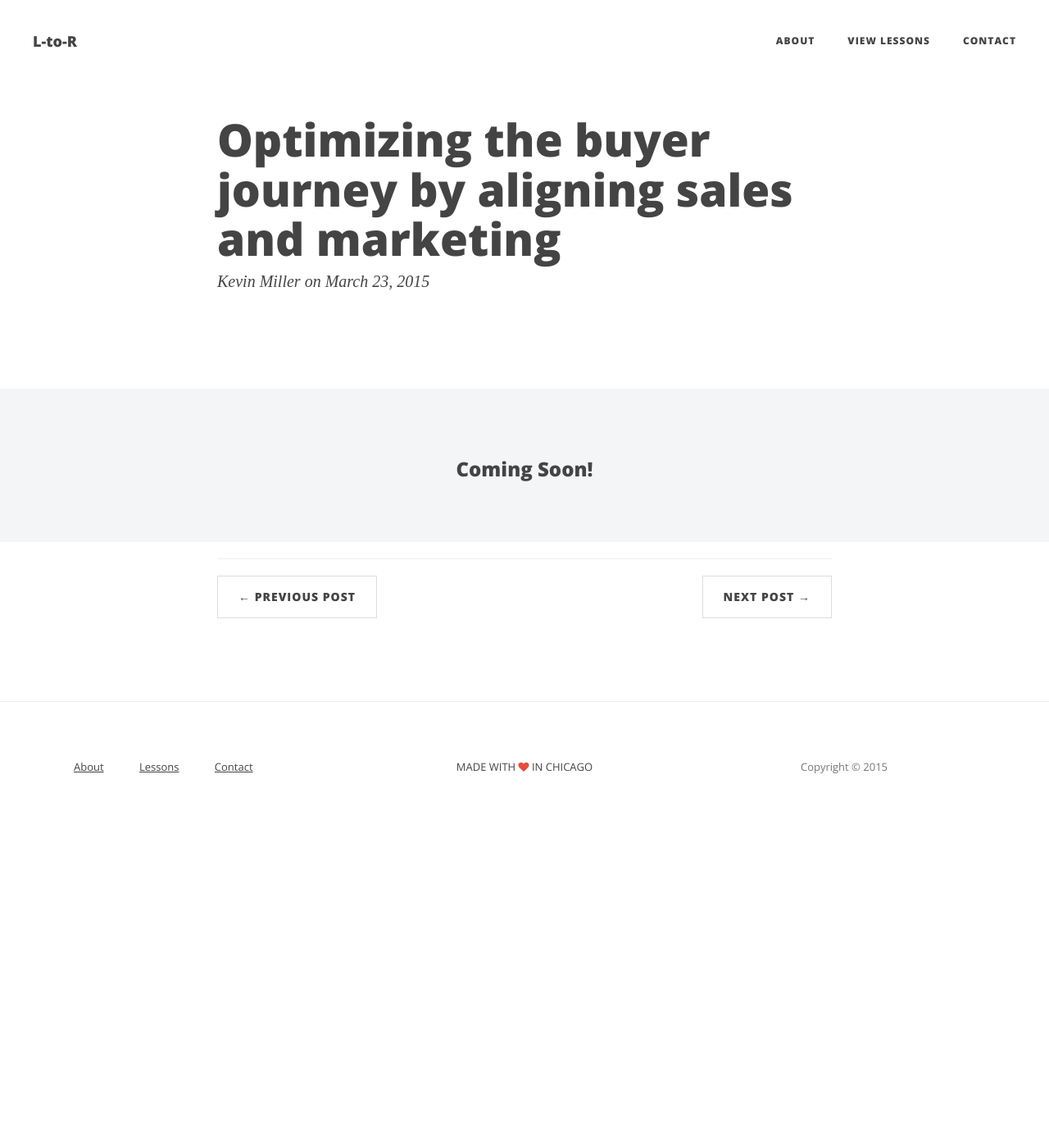
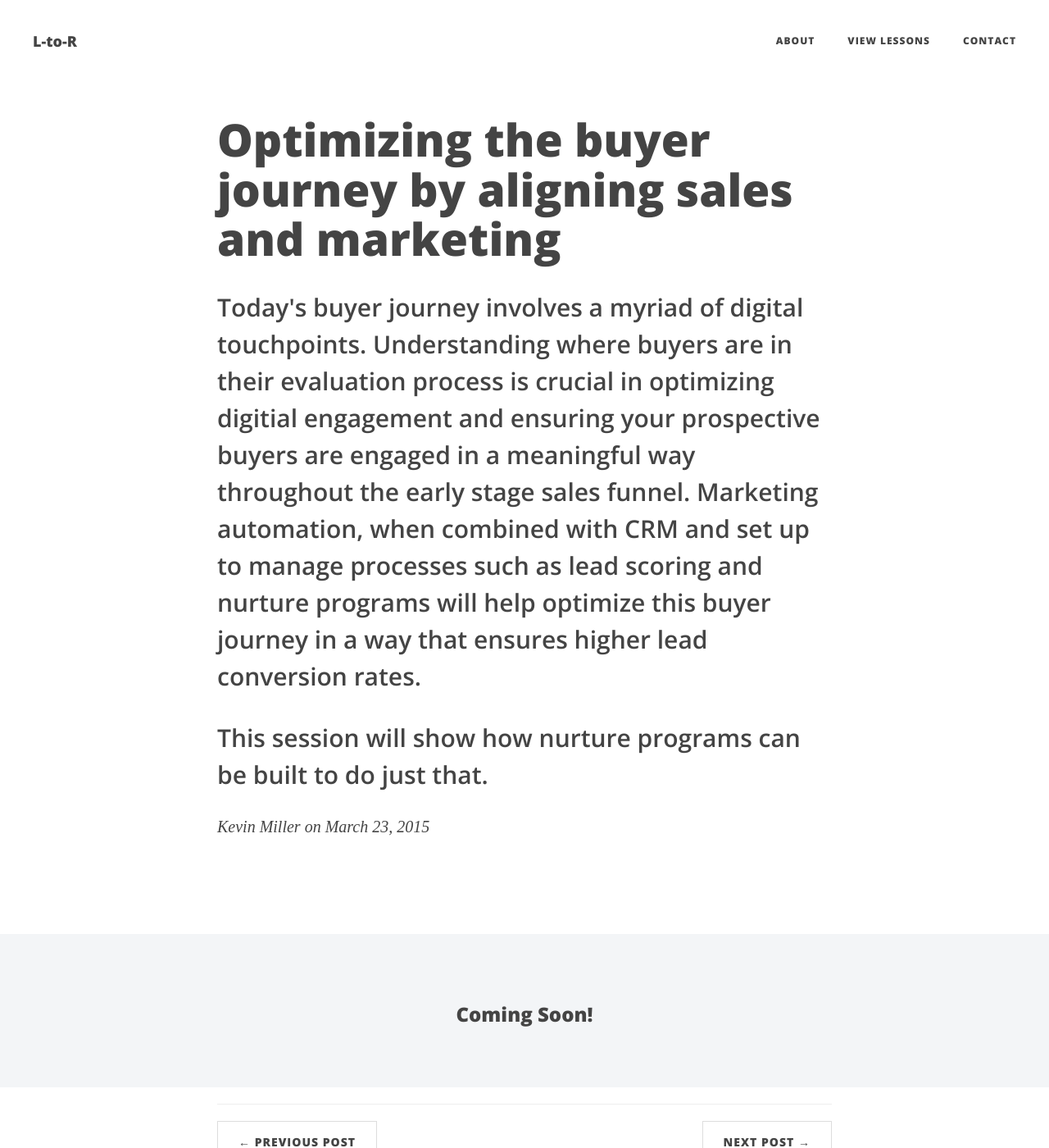
Before and after one commit to SmartApps4/lead-to-revenue, a Jekyll site: the page built from _posts/2015-03-23-marketing-automation.markdown, in a window 1280 px wide and 1400 px high. Shown: the whole window at 82% size. Built offline with Jekyll 4.4.1, drawn with Linux system fonts in a browser that asks for light colours; nearby versions of some CDN libraries; comment, search, counter and statistics services are not loaded.

Commit message:
added descriptions

```diff
--- a/_posts/2015-03-23-marketing-automation.markdown
+++ b/_posts/2015-03-23-marketing-automation.markdown
@@ -2,6 +2,8 @@
 layout:     post
 lesson:		3
 title:      "Optimizing the buyer journey by aligning sales and marketing"
+subtitle:   "<p>Today's buyer journey involves a myriad of digital touchpoints.  Understanding where buyers are in their evaluation process is crucial in optimizing digitial engagement and ensuring your prospective buyers are engaged in a meaningful way throughout the early stage sales funnel.  Marketing automation, when combined with CRM and set up to manage processes such as lead scoring and nurture programs will help optimize this buyer journey in a way that ensures higher lead conversion rates.</p>
+<p>This session will show  how nurture programs can  be built to do just that.</p>"
 date:       2015-03-23 12:00:00
 author:     "Kevin Miller"
 header-img: "img/post-bg-06.jpg"
--- a/_posts/2015-03-30-sales-effectiveness.markdown
+++ b/_posts/2015-03-30-sales-effectiveness.markdown
@@ -2,6 +2,8 @@
 layout:     post
 lesson:		4
 title:      "Sales Effectiveness in the new Customer-Led economy"
+subtitle:   "<p>We are living in the “Age of the Customer” where the internet and mobility has given buyers control of the purchasing process.  We see this in our personal lives, where we make more online than in-store purchases, and where we access the internet more on our phones than on PC’s.  We see this in the B2B world as well as prospects and customers are in control of the selection and buying process. A recent Acuity Group report found that only 12% of B2B buyers want to meet with a Sales Person when making a buying decision. Is this the end of the Sales Person?  Quite the contrary.</p>
+<p>In this session, we will discuss what B2B sales organizations are doing to take advantage of this major market shift.</p>"
 date:       2015-03-30 12:00:00
 author:     "Sean Myers"
 header-img: "img/post-bg-06.jpg"
```
